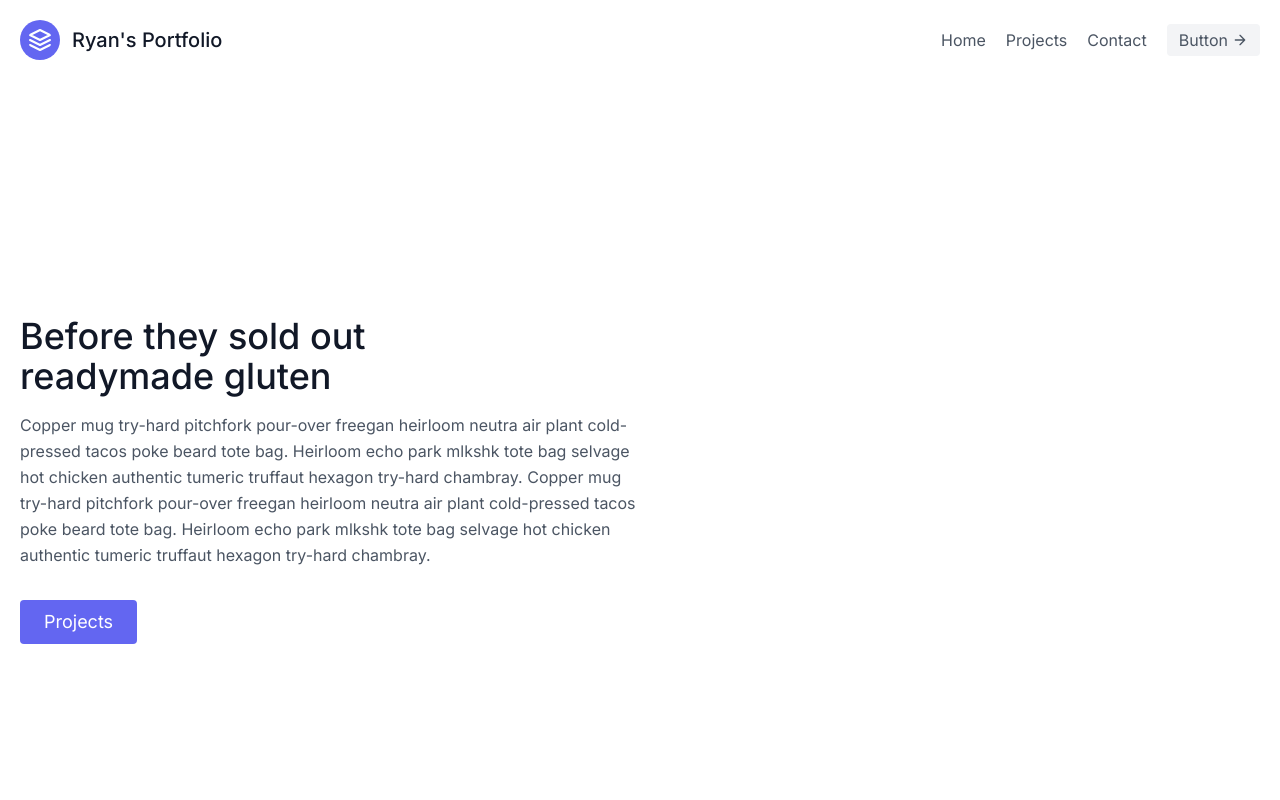
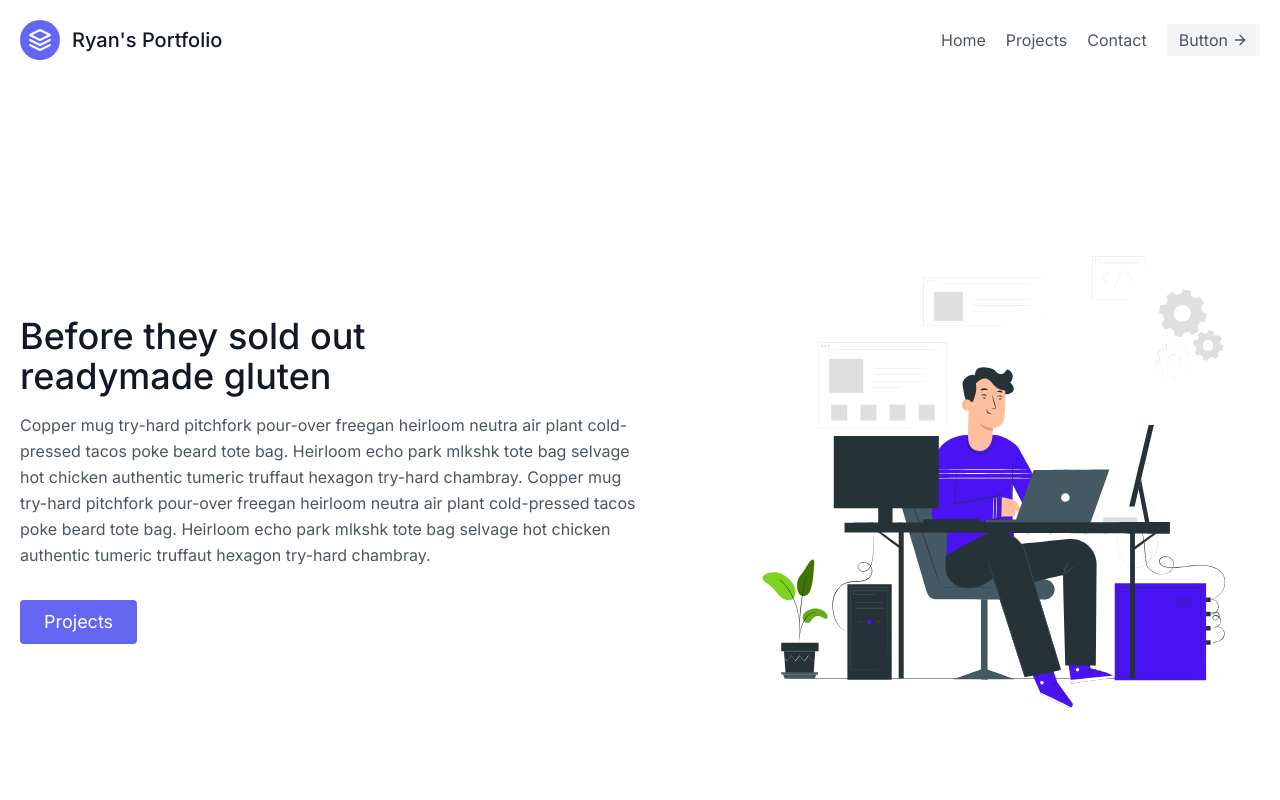
Before and after one commit to Ryan-Nam/next-portfolio, a Next.js app: page / in a window 1280 px wide. Shown: the top 800 px of the page. Built offline with nearby package versions, Linux system fonts and the light colour scheme.

Commit message:
Add Lottie

```diff
--- a/package.json
+++ b/package.json
@@ -9,9 +9,11 @@
     "lint": "next lint"
   },
   "dependencies": {
+    "@lottiefiles/react-lottie-player": "^3.5.3",
     "autoprefixer": "10.4.14",
     "eslint": "8.46.0",
     "eslint-config-next": "13.4.12",
+    "lottie-react": "^2.4.0",
     "postcss": "8.4.27",
     "react": "18.2.0",
     "react-dom": "18.2.0",
--- a/src/app/page.js
+++ b/src/app/page.js
@@ -1,5 +1,7 @@
 import Hero from '@/components/home/hero';
-import Image from "next/image";
+import Animation from '@/components/home/animation';
+// import Lottiesss from '@/components/Lottiesss';
+// import Image from "next/image";
 
 export default function Home() {
   return (
@@ -9,7 +11,6 @@ export default function Home() {
         <Hero />
         </div>
       </section>
-
     </>
   );
 }
--- /dev/null
+++ b/src/components/Lottiesss.jsx
@@ -0,0 +1,22 @@
+
+import React from "react";
+
+import Lottie from 'react-lottie-player'
+
+//import Lottie from "lottie-react";
+// Alternatively:
+// import Lottie from 'react-lottie-player/dist/LottiePlayerLight'
+
+import lottieJson from '../../public/ani.json';
+
+export default function Lottiesss() {
+    return (
+        <Lottie
+      loop
+      animationData={lottieJson}
+      play
+      style={{ width: 150, height: 150 }}
+      // src="https://assets3.lottiefiles.com/packages/lf20_XZ3pkn.json"
+    />
+    );
+}
--- a/src/components/animation.js
+++ /dev/null
@@ -1,18 +0,0 @@
-import React from 'react'
-
-import Lottie from 'react-lottie-player'
-// Alternatively:
-// import Lottie from 'react-lottie-player/dist/LottiePlayerLight'
-
-import lottieJson from '/public/dev-ani.json'
-
-export default function Animation() {
-  return (
-    <Lottie
-      loop
-      animationData={lottieJson}
-      play
-      style={{ width: 150, height: 150 }}
-    />
-  )
-}
--- /dev/null
+++ b/src/components/home/animation.js
@@ -0,0 +1,23 @@
+'use client'
+import React from "react";
+
+import Lottie from 'react-lottie-player'
+
+//import Lottie from "lottie-react";
+// Alternatively:
+// import Lottie from 'react-lottie-player/dist/LottiePlayerLight'
+
+import lottieJson from "public/ani.json";
+
+// import { Player, Controls } from "@lottiefiles/react-lottie-player";
+
+export default function Animation() {
+  return (
+    <Lottie
+    loop
+    animationData={lottieJson}
+    play
+    // style={{ width: 150, height: 150 }}
+  />
+  );
+}
--- a/src/components/home/hero.jsx
+++ b/src/components/home/hero.js
@@ -1,3 +1,5 @@
+import Animation from './animation';
+
 export default function Hero() {
   return (
     <>
@@ -27,6 +29,7 @@ export default function Hero() {
       </div>
       <div className="lg:max-w-lg lg:w-full md:w-1/2 w-5/6">
         {/* <img className="object-cover object-center rounded" alt="hero" src="https://dummyimage.com/720x600"> */}
+        <Animation />
       </div>
     </>
   );
```
Also changed, not shown: public/ani.json (renamed from public/dev-ani.json), 1 other file (tests, documents, lock files or other folders).
